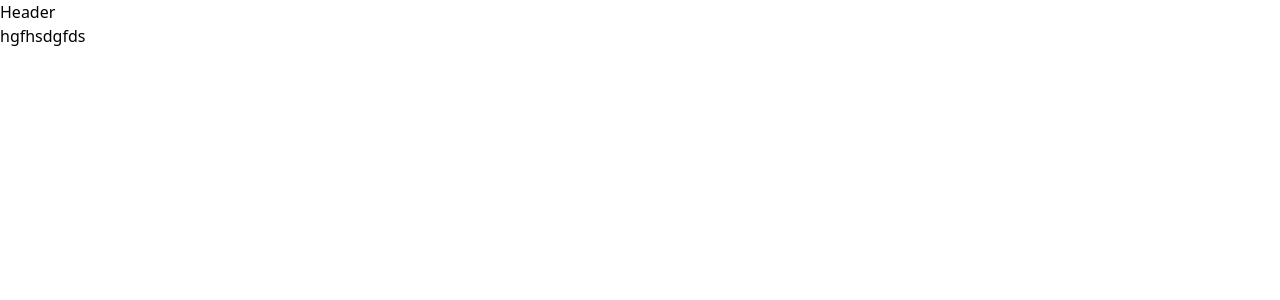
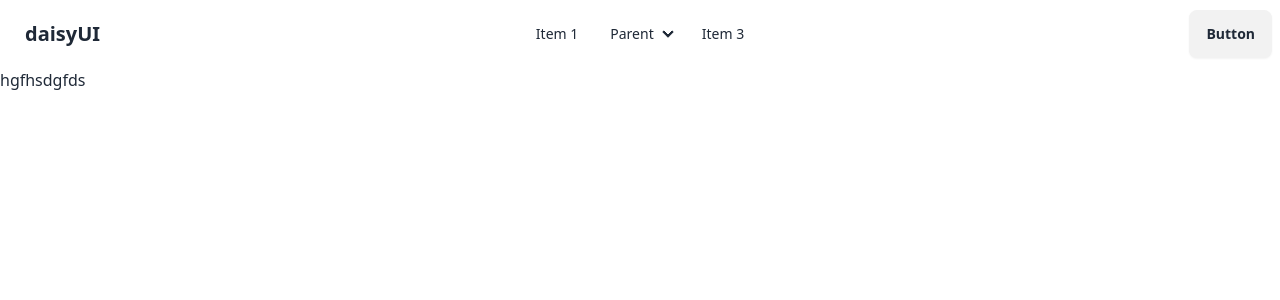
Before and after one commit to Mehebul02/Islamic-Finance, a Next.js app: page / in a window 1280 px wide. Shown: the top 300 px of the page. Built offline with nearby package versions, Linux system fonts and the light colour scheme.

Commit message:
added the globle color

```diff
--- a/package.json
+++ b/package.json
@@ -9,6 +9,9 @@
     "lint": "next lint"
   },
   "dependencies": {
+    "@emotion/react": "^11.14.0",
+    "@emotion/styled": "^11.14.0",
+    "@mui/material": "^6.2.1",
     "next": "15.1.0",
     "react": "^19.0.0",
     "react-dom": "^19.0.0",
@@ -16,6 +19,7 @@
   },
   "devDependencies": {
     "@eslint/eslintrc": "^3",
+    "daisyui": "^4.12.22",
     "eslint": "^9",
     "eslint-config-next": "15.1.0",
     "postcss": "^8",
--- a/src/app/layout.js
+++ b/src/app/layout.js
@@ -1,6 +1,7 @@
 import { Geist, Geist_Mono } from "next/font/google";
 import "./globals.css";
 import Header from "@/components/header/Header";
+import Container from "@/shared/Container";
 
 const geistSans = Geist({
   variable: "--font-geist-sans",
@@ -19,11 +20,14 @@
 
 export default function RootLayout({ children }) {
   return (
-    <html lang="en">
+    <html lang="en" data-theme="cupcake">
+        <link rel="icon" href="/favicon.ico" />
       <body
         className={`${geistSans.variable} ${geistMono.variable} antialiased`}
       >
+        <div className="440px">
         <Header/>
+        </div>
         {children}
       </body>
     </html>
--- a/src/components/header/Header.jsx
+++ b/src/components/header/Header.jsx
@@ -1,10 +1,62 @@
+import Container from '@/shared/Container';
 import React from 'react';
 
 const Header = () => {
     return (
-        <div>
-            <h1>Header</h1>
-        </div>
+       <div className='140px'>
+         <div className="navbar bg-base-100">
+  <div className="navbar-start">
+    <div className="dropdown">
+      <div tabIndex={0} role="button" className="btn btn-ghost lg:hidden">
+        <svg
+          xmlns="http://www.w3.org/2000/svg"
+          className="h-5 w-5"
+          fill="none"
+          viewBox="0 0 24 24"
+          stroke="currentColor">
+          <path
+            strokeLinecap="round"
+            strokeLinejoin="round"
+            strokeWidth="2"
+            d="M4 6h16M4 12h8m-8 6h16" />
+        </svg>
+      </div>
+      <ul
+        tabIndex={0}
+        className="menu menu-sm dropdown-content bg-base-100 rounded-box z-[1] mt-3 w-52 p-2 shadow">
+        <li><a>Item 1</a></li>
+        <li>
+          <a>Parent</a>
+          <ul className="p-2">
+            <li><a>Submenu 1</a></li>
+            <li><a>Submenu 2</a></li>
+          </ul>
+        </li>
+        <li><a>Item 3</a></li>
+      </ul>
+    </div>
+    <a className="btn btn-ghost text-xl">daisyUI</a>
+  </div>
+  <div className="navbar-center hidden lg:flex">
+    <ul className="menu menu-horizontal px-1">
+      <li><a>Item 1</a></li>
+      <li>
+        <details>
+          <summary>Parent</summary>
+          <ul className="p-2">
+            <li><a>Submenu 1</a></li>
+            <li><a>Submenu 2</a></li>
+          </ul>
+        </details>
+      </li>
+      <li><a>Item 3</a></li>
+    </ul>
+  </div>
+  <div className="navbar-end">
+    <a className="btn">Button</a>
+  </div>
+</div>
+       </div>
     );
 };
 
--- a/src/shared/Container.jsx
+++ b/src/shared/Container.jsx
@@ -1,8 +1,8 @@
 import { twMerge } from "tailwind-merge";
 
-const Container = ({ children, className }) => {
+const Container = ({ children }) => {
   return (
-    <div className={twMerge("max-w-[1140px] mx-auto px-4 lg:px-0", className)}>
+    <div className="max-w-[1120px] mx-auto px-4 lg:px-0">
       {children}
     </div>
   );
--- a/tailwind.config.mjs
+++ b/tailwind.config.mjs
@@ -1,3 +1,4 @@
+/* eslint-disable import/no-anonymous-default-export */
 /** @type {import('tailwindcss').Config} */
 export default {
   content: [
@@ -8,10 +9,13 @@
   theme: {
     extend: {
       colors: {
-        background: "var(--background)",
-        foreground: "var(--foreground)",
+        primaryColor:'#00233F',
+        secondaryColor:'#174A50'
+      },
+      fontFamily: {
+        WorkSanser: ['Work Sans", sans-serif'],
       },
     },
   },
-  plugins: [],
+  plugins: [require("daisyui")],
 };
```
Also changed, not shown: 1 other file (tests, documents, lock files or other folders).
